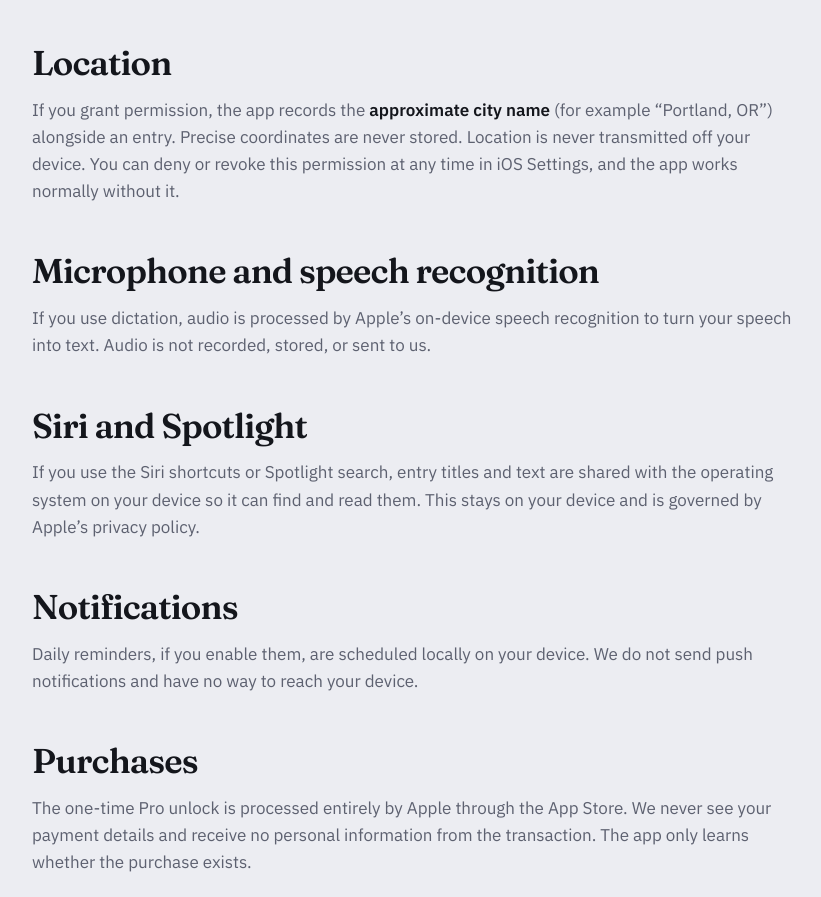
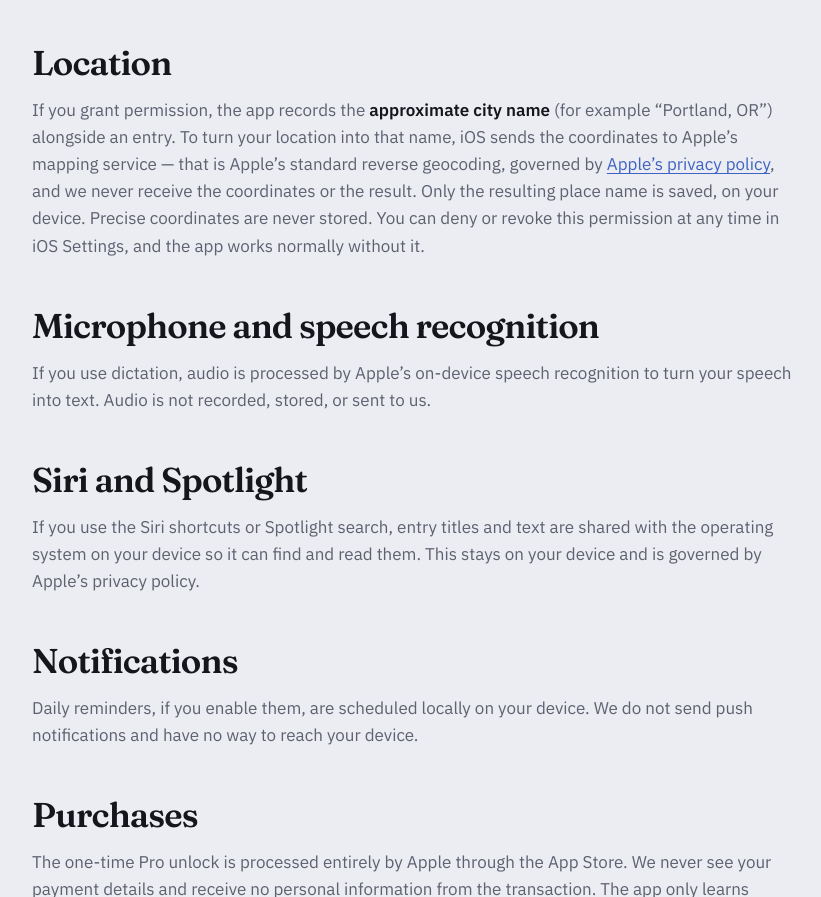
Before and after one commit to ozharsky/ozharsky.github.io, a plain HTML site: page journal/privacy/index.html in a window 1280 px wide. Shown: the part 1473-2370 px from the top of the page, without its empty margins (228-1049 px from the left). Drawn offline with Linux system fonts and the light colour scheme.

Commit message:
Correct the location claim in the privacy policy
It said location is never transmitted off the device. That isn't true:
LocationCaptureManager resolves the city name with
MKReverseGeocodingRequest, which sends the coordinates to Apple's
mapping service.

Nothing about the substance changes — we still never receive the
coordinates, and only the resulting place name is stored, on device —
but an absolute claim that the code contradicts is the wrong kind of
wrong for a privacy policy to be.

Co-Authored-By: Claude Opus 5 <noreply@anthropic.com>

```diff
--- a/journal/privacy/index.html
+++ b/journal/privacy/index.html
@@ -87,8 +87,13 @@
       <h2 class="reveal">Location</h2>
       <p class="reveal">If you grant permission, the app records the
         <strong>approximate city name</strong> (for example &ldquo;Portland,
-        OR&rdquo;) alongside an entry. Precise coordinates are never stored.
-        Location is never transmitted off your device. You can deny or revoke this
+        OR&rdquo;) alongside an entry. To turn your location into that name, iOS sends
+        the coordinates to Apple&rsquo;s mapping service &mdash; that is Apple&rsquo;s standard
+        reverse geocoding, governed by
+        <a href="https://www.apple.com/legal/privacy/">Apple&rsquo;s privacy policy</a>, and
+        we never receive the coordinates or the result. Only the resulting place name
+        is saved, on your device. Precise coordinates are never stored. You can deny
+        or revoke this
         permission at any time in iOS Settings, and the app works normally without
         it.</p>
 
```
